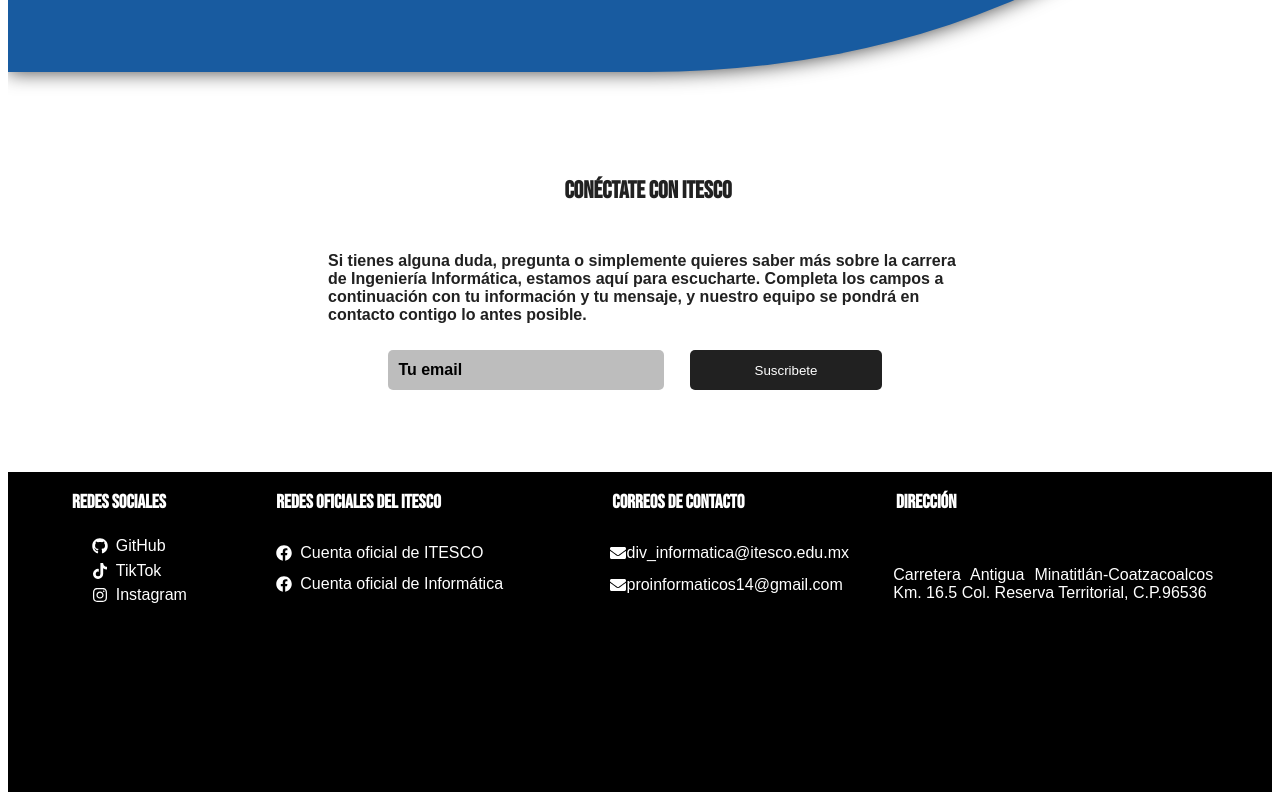
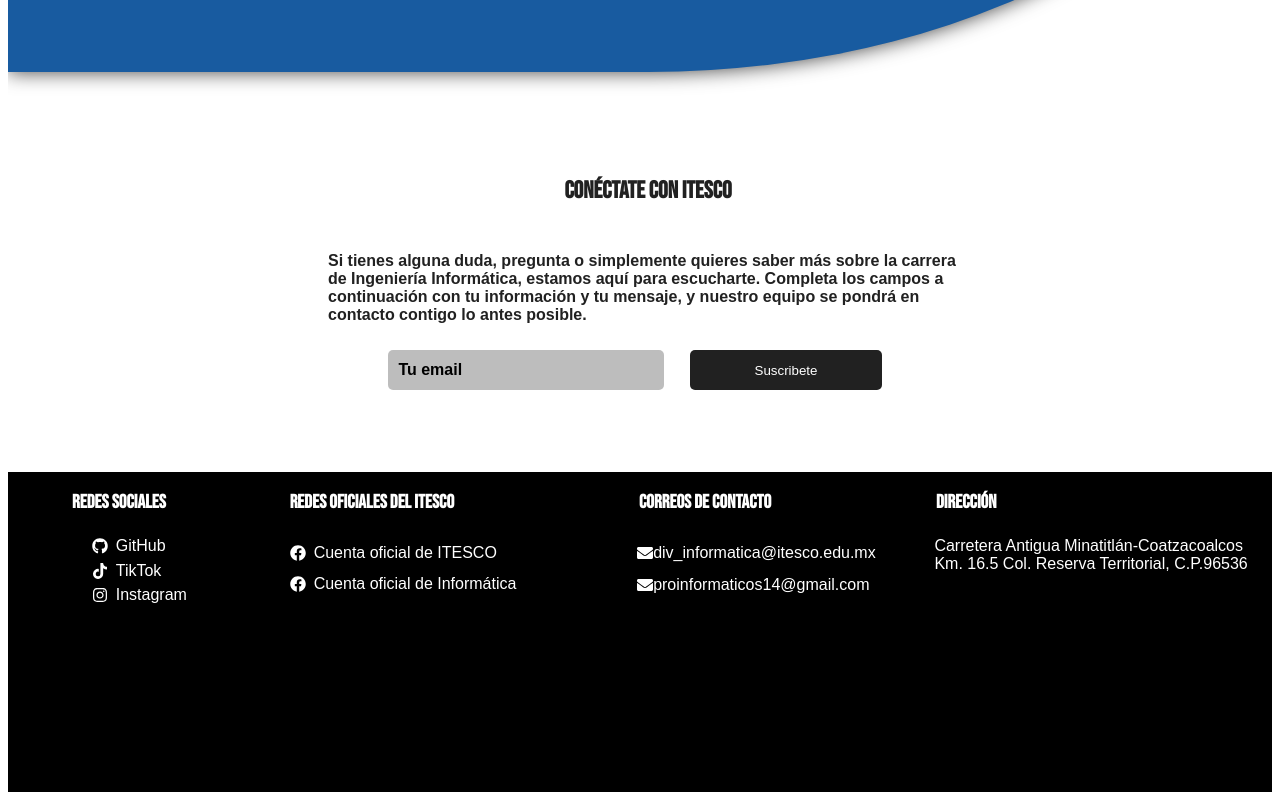
Before and after one commit to ricardomiss/webapp-informatics, a React (Vite) app: page / in a window 1280 px wide. Shown: the part 5536-6336 px from the top of the page. Built offline with nearby package versions, Linux system fonts and the light colour scheme.

Commit message:
Correccion de estilos

```diff
--- a/src/components/Footer.jsx
+++ b/src/components/Footer.jsx
@@ -35,9 +35,7 @@ const Footer = () => {
                 <div className="container-footerSecond">
                     <h3>Dirección</h3>
 
-                    <ul>
-                        <li><p>Carretera Antigua Minatitlán-Coatzacoalcos Km. 16.5 Col. Reserva Territorial, C.P.96536</p></li>
-                    </ul>
+                    <p>Carretera Antigua Minatitlán-Coatzacoalcos Km. 16.5 Col. Reserva Territorial, C.P.96536</p>
                 </div>
 
             </footer>
--- a/src/style/BannerImage.css
+++ b/src/style/BannerImage.css
@@ -20,7 +20,6 @@
 
 .container-banner_img {
     height: 160vh;
-    width: 920px;
     display: block;
     position: absolute;
     right: 0;
--- a/src/style/Footer.css
+++ b/src/style/Footer.css
@@ -44,10 +44,13 @@ footer {
    margin-right: 9%;
 }
 
-.container-footerSecond ul li p {
+.container-footerSecond p {
     max-width: 320px;
+    color: #fff;
     padding: 0 1rem;
-    text-align: justify;
+    font-family: 'Montserrat', sans-serif;
+    margin-left: -5%;
+    padding-top: 2%;
 }
 
 .container-footer_redes ul li,
@@ -86,5 +89,4 @@ footer {
 .icon-tw,
 .icon-envelope {
     color: inherit;
-    /* Aquí puedes agregar otros estilos para los íconos si es necesario */
 }
```
